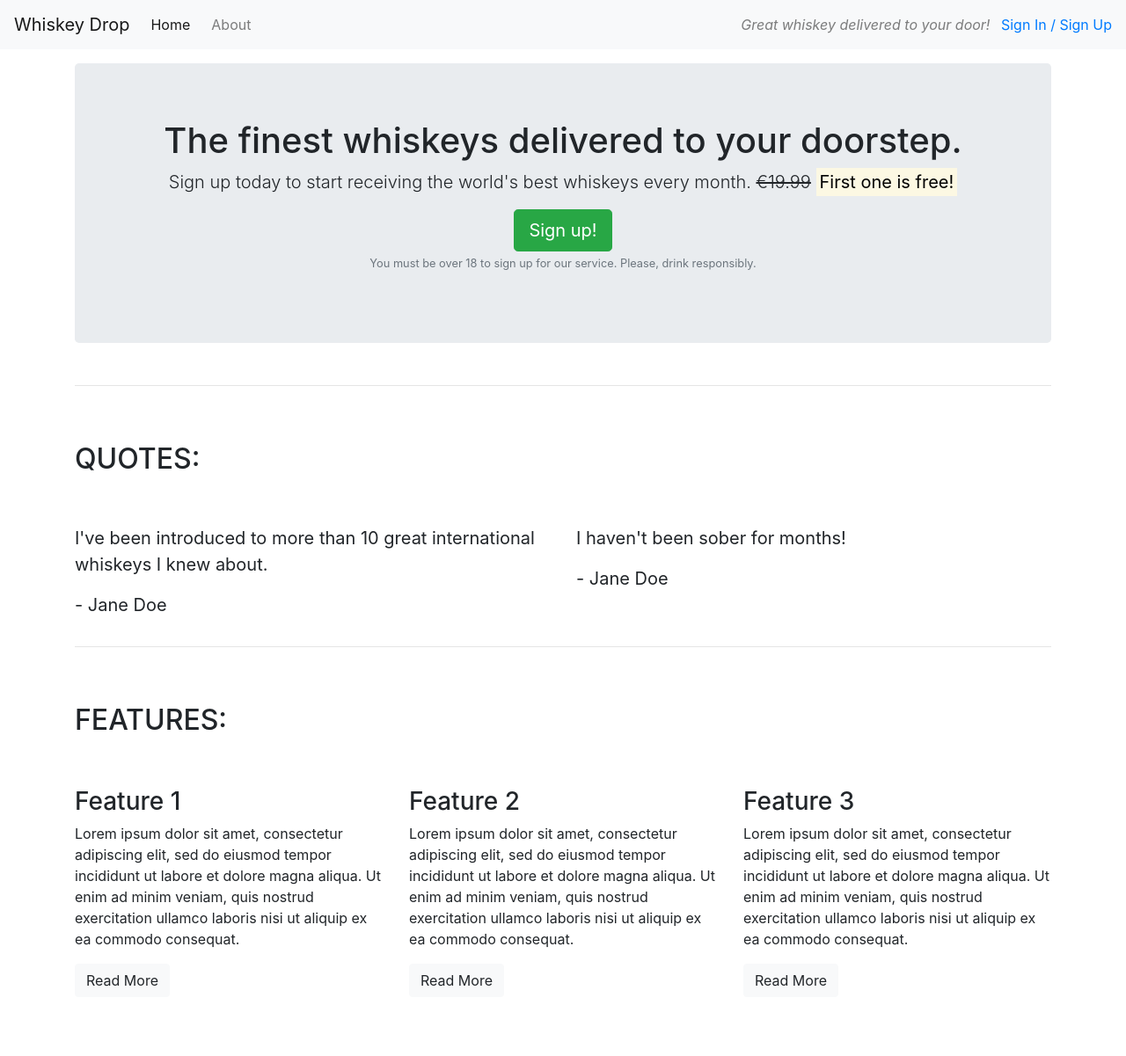
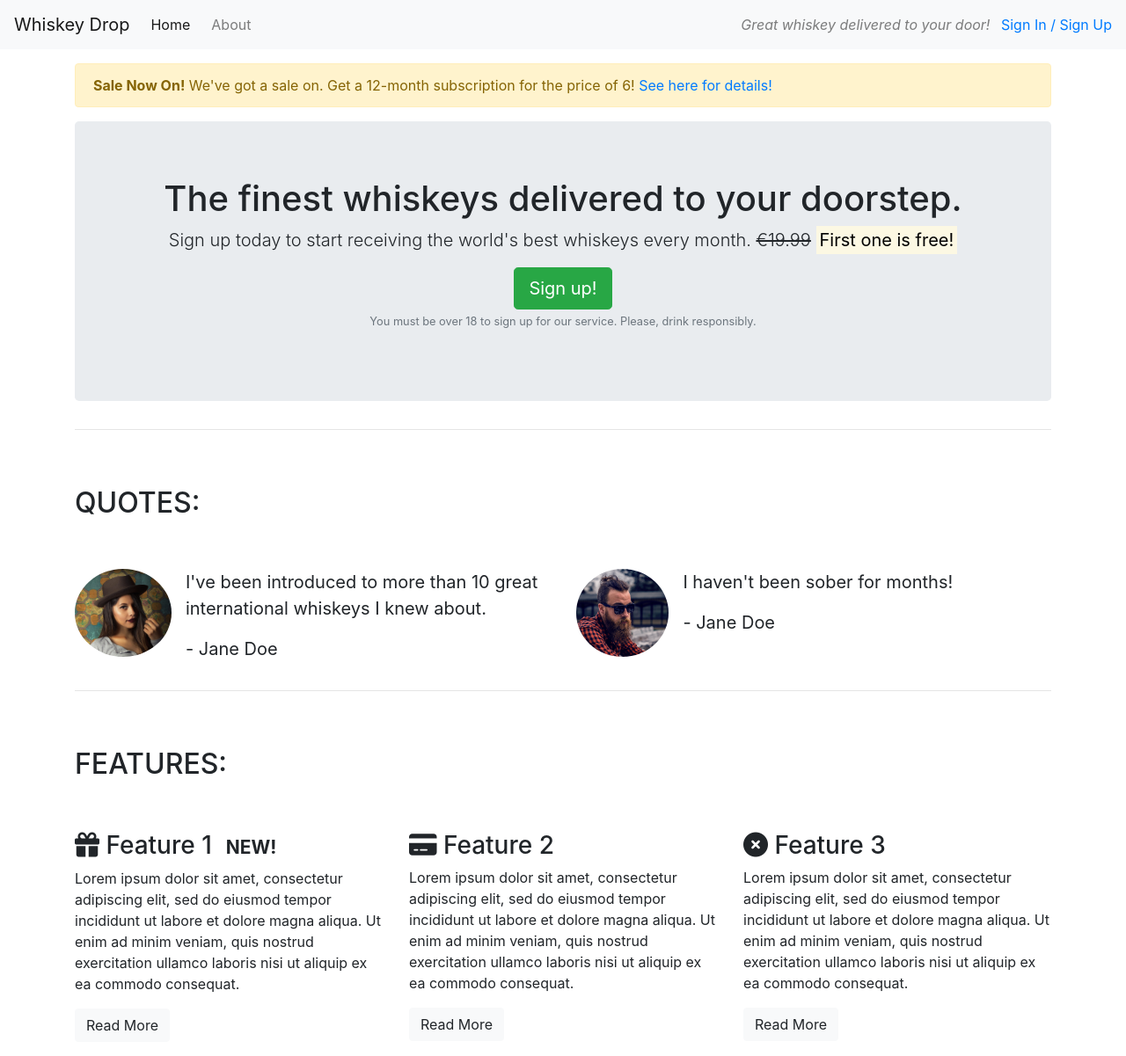
Before and after one commit to Frankie141/Bootstrap-practice, a plain HTML site: page index.html in a window 1280 px wide. Shown: the whole page at 88% size. Before the commit the page ends 1150 px from the top, so only its background shows below. Drawn offline with nearby package versions, Linux system fonts and the light colour scheme.

Commit message:
Added more styling

```diff
--- a/index.html
+++ b/index.html
@@ -12,6 +12,7 @@
     <script src="https://cdn.jsdelivr.net/npm/bootstrap@4.5.3/dist/js/bootstrap.bundle.min.js"
         integrity="sha384-ho+j7jyWK8fNQe+A12Hb8AhRq26LrZ/JpcUGGOn+Y7RsweNrtN/tE3MoK7ZeZDyx" crossorigin="anonymous">
     </script>
+    <script src="https://kit.fontawesome.com/d50b54f9b4.js" crossorigin="anonymous"></script>
 </head>
 
 <body>
@@ -29,8 +30,14 @@
     </nav>
     <article class="container mt-3">
         <!-- Callout -->
-        <div class="row">
+        <div class="row d-none d-sm-block">
             <div class="col-12">
+                <div class="alert alert-warning">
+                    <strong>Sale Now On!</strong> We've got a sale on. Get a 12-month subscription for the price of
+                    6! <a href="">See here for details!</a>
+                </div>
+            </div>
+        </div>
         <section class="callout jumbotron text-center">
             <h1>The finest whiskeys delivered to your doorstep.</h1>
             <p class="lead">Sign up today to start receiving the world's best whiskeys every month.
@@ -55,17 +62,31 @@
             </div>
             <div class="row">
                 <div class="col-12 col-md-6">
+                    <div class="media">
+                        <div class="d-none d-sm-block">
+                            <img src="assets/images/girl-image.png" class="rounded-circle mr-3" height="100">
+                        </div>
+                        <div class="media-body">
                             <blockquote class="blockquote">
                                 <p>I've been introduced to more than 10 great international whiskeys I
                                     knew about.</p>
                                 <p>- Jane Doe</p>
                             </blockquote>
                         </div>
+                    </div>
+                </div>
                 <div class="col-12 col-md-6">
+                    <div class="media">
+                        <div class="d-none d-sm-block">
+                            <img src="assets/images/guy-image.png" class="rounded-circle mr-3" height="100">
+                        </div>
+                        <div class="media-body">
                             <blockquote class="blockquote">
                                 <p>I haven't been sober for months!</p>
                                 <p>- Jane Doe</p>
                             </blockquote>
+                        </div>
+                    </div>
                 </div>
             </div>
         </section>
@@ -82,7 +103,8 @@
             <div class="row">
                 <div class="col-12 col-md-6 col-lg-4">
                     <div class="feature">
-                        <h3>Feature 1</h3>
+                        <h3><i class="fas fa-gift d-none d-sm-inline"></i> Feature 1 <span
+                                class="badge badge-sucess">NEW!</span></h3>
                         <p>Lorem ipsum dolor sit amet, consectetur adipiscing elit, sed do eiusmod
                             tempor incididunt ut labore et dolore magna aliqua. Ut enim ad minim
                             veniam, quis nostrud exercitation ullamco laboris nisi ut aliquip ex ea
@@ -92,7 +114,7 @@
                 </div>
                 <div class="col-12 col-md-6 col-lg-4">
                     <div class="feature">
-                        <h3>Feature 2</h3>
+                        <h3><i class="fas fa-credit-card d-none d-sm-inline"></i> Feature 2</h3>
                         <p>Lorem ipsum dolor sit amet, consectetur adipiscing elit, sed do eiusmod
                             tempor incididunt ut labore et dolore magna aliqua. Ut enim ad minim
                             veniam, quis nostrud exercitation ullamco laboris nisi ut aliquip ex ea
@@ -102,7 +124,7 @@
                 </div>
                 <div class="col-12 d-md-none d-lg-block col-lg-4">
                     <div class="feature">
-                        <h3>Feature 3</h3>
+                        <h3><i class="fas fa-times-circle d-none d-sm-inline"></i> Feature 3</h3>
                         <p>Lorem ipsum dolor sit amet, consectetur adipiscing elit, sed do eiusmod
                             tempor incididunt ut labore et dolore magna aliqua. Ut enim ad minim
                             veniam, quis nostrud exercitation ullamco laboris nisi ut aliquip ex ea
```
Lines whose indentation alone changed are shown as unchanged.
